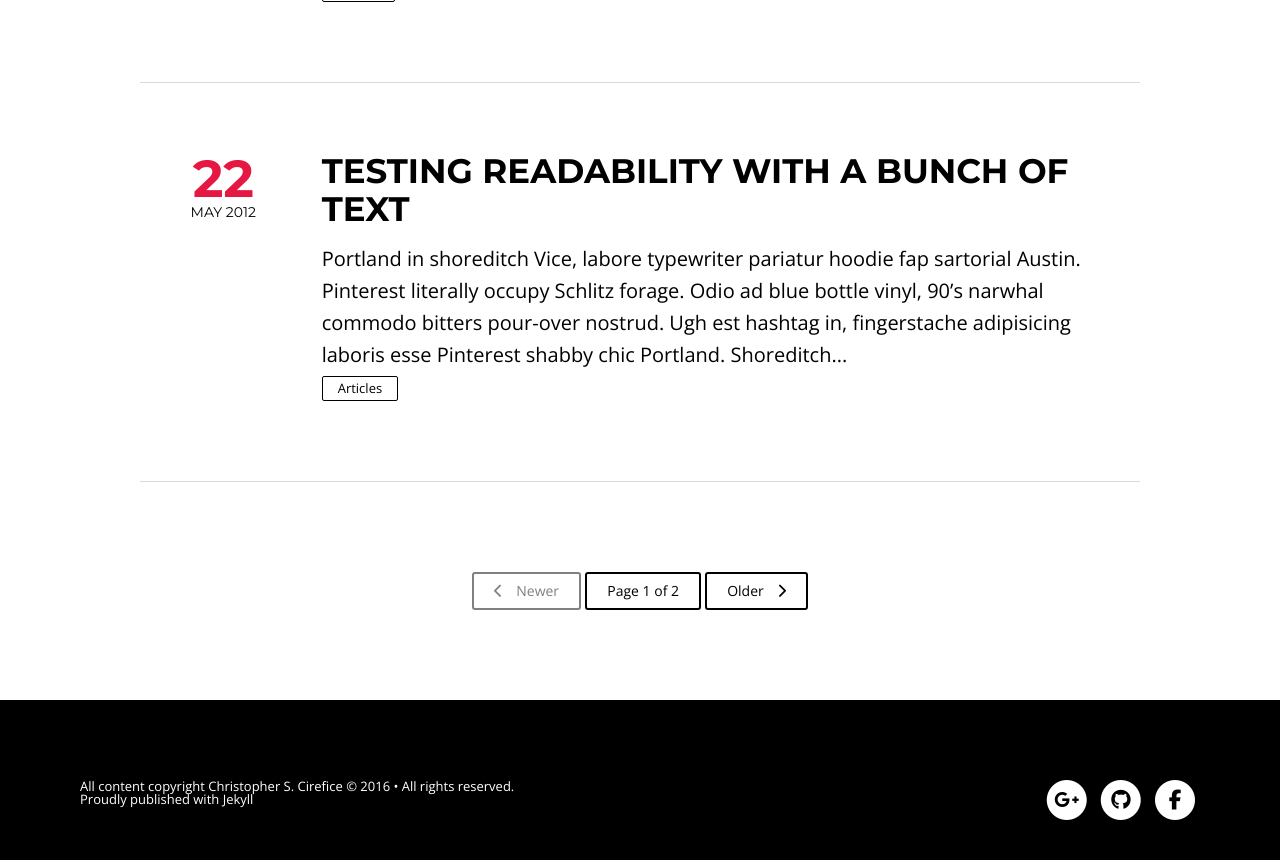
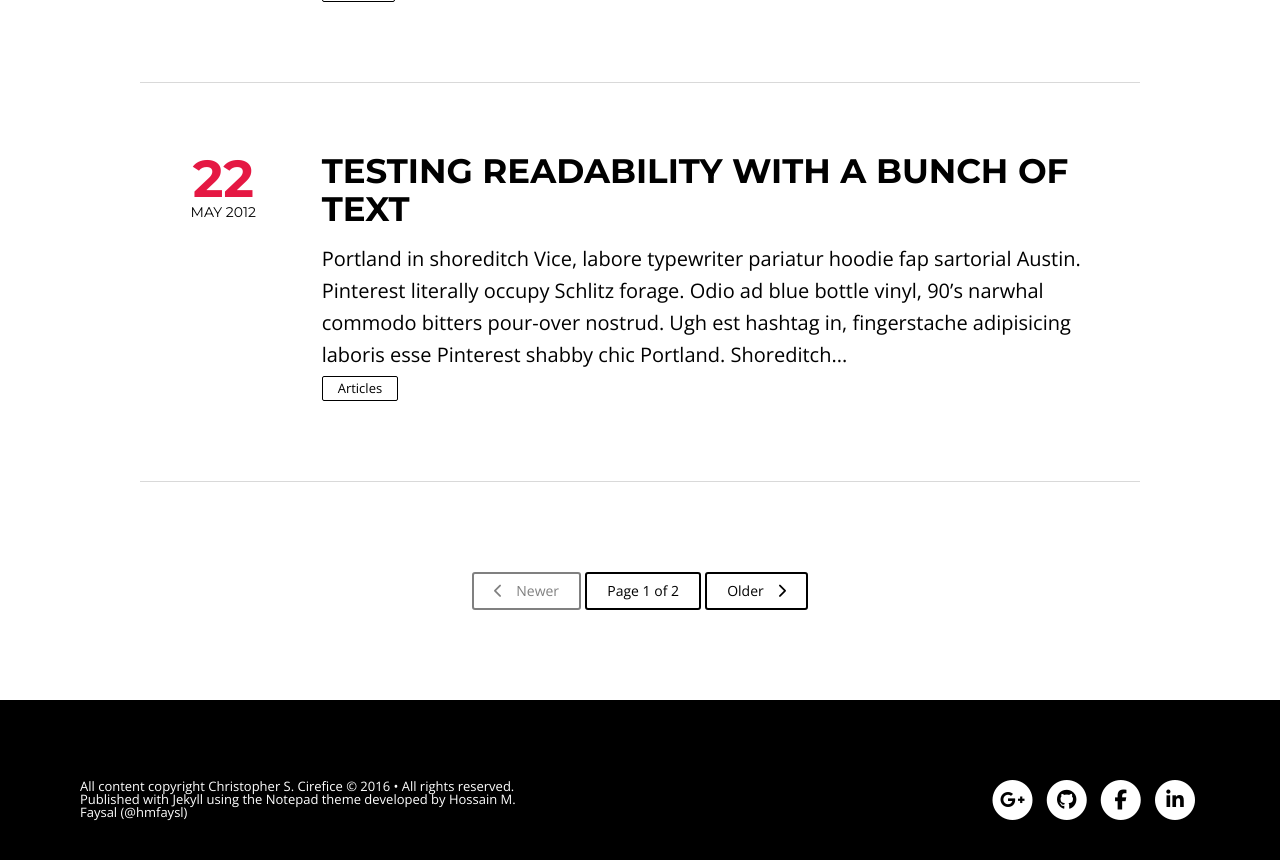
Before and after one commit to cireficc/cireficc.github.io, a Jekyll site: the page built from index.html, in a window 1280 px wide and 900 px high, scrolled down 1840 px. Shown: the top 860 px of the window. Built offline with Jekyll 4.4.1, drawn with Linux system fonts in a browser that asks for light colours; nearby versions of some CDN libraries; library files that are not in the unit come from our copies; the list of posts is cut into pages by our own code.

Commit message:
Add attribution to H.M. Faysal. Update external links to HTTPS. Add Linkedin button

```diff
--- a/_includes/footer.html
+++ b/_includes/footer.html
@@ -1,12 +1,16 @@
 <footer class="notepad-site-footer">
     <div class="copyright">
-         <section>All content copyright <a href="{{ site.url }}/about">{{ site.owner.name }}</a> &copy; {{ site.time | date: '%Y' }} &bull; All rights reserved.</section>
-         <section>Proudly published with <a class="icon-ghost" href="https://jekyllrb.com/">Jekyll</a></section>
+        <section>All content copyright <a href="{{ site.url }}/about">{{ site.owner.name }}</a> &copy; {{ site.time | date: '%Y' }} &bull; All rights reserved.</section>
+        <section>
+            Published with <a href="https://jekyllrb.com">Jekyll</a>
+            using the <a href="https://github.com/hmfaysal/Notepad">Notepad theme</a>
+            developed by Hossain M. Faysal (<a href="https://twitter.com/hmfaysal">@hmfaysl</a>)
+        </section>
     </div>
     <div class="social-icons">
 
         {% if site.owner.twitter %}
-        <a href="http://twitter.com/{{ site.owner.twitter }}">
+        <a href="https://twitter.com/{{ site.owner.twitter }}">
             <span class="fa-stack fa-lg">
                 <i class="fa fa-circle fa-stack-2x fa-inverse"></i>
                 <i class="fa fa-twitter fa-stack-1x"></i>
@@ -22,7 +26,7 @@
         </a>
         {% endif %}
         {% if site.owner.instagram %}
-        <a href="http://instagram.com/{{ site.owner.instagram }}">
+        <a href="https://instagram.com/{{ site.owner.instagram }}">
             <span class="fa-stack fa-lg">
                 <i class="fa fa-circle fa-stack-2x fa-inverse"></i>
                 <i class="fa fa-instagram fa-stack-1x"></i>
@@ -30,7 +34,7 @@
         </a>
         {% endif %}
         {% if site.owner.github %}
-        <a href="http://github.com/{{ site.owner.github }}">
+        <a href="https://github.com/{{ site.owner.github }}">
             <span class="fa-stack fa-lg">
                 <i class="fa fa-circle fa-stack-2x fa-inverse"></i>
                 <i class="fa fa-github fa-stack-1x"></i>
@@ -38,10 +42,18 @@
         </a>
         {% endif %}
         {% if site.owner.facebook %}
-        <a href="http://facebook.com/{{ site.owner.facebook }}">
+        <a href="https://facebook.com/{{ site.owner.facebook }}">
             <span class="fa-stack fa-lg">
                 <i class="fa fa-circle fa-stack-2x fa-inverse"></i>
                 <i class="fa fa-facebook fa-stack-1x"></i>
+            </span>
+        </a>
+        {% endif %}
+        {% if site.owner.linkedin %}
+        <a href="https://www.linkedin.com/in/{{ site.owner.linkedin }}">
+            <span class="fa-stack fa-lg">
+                <i class="fa fa-circle fa-stack-2x fa-inverse"></i>
+                <i class="fa fa-linkedin fa-stack-1x"></i>
             </span>
         </a>
         {% endif %}
```
